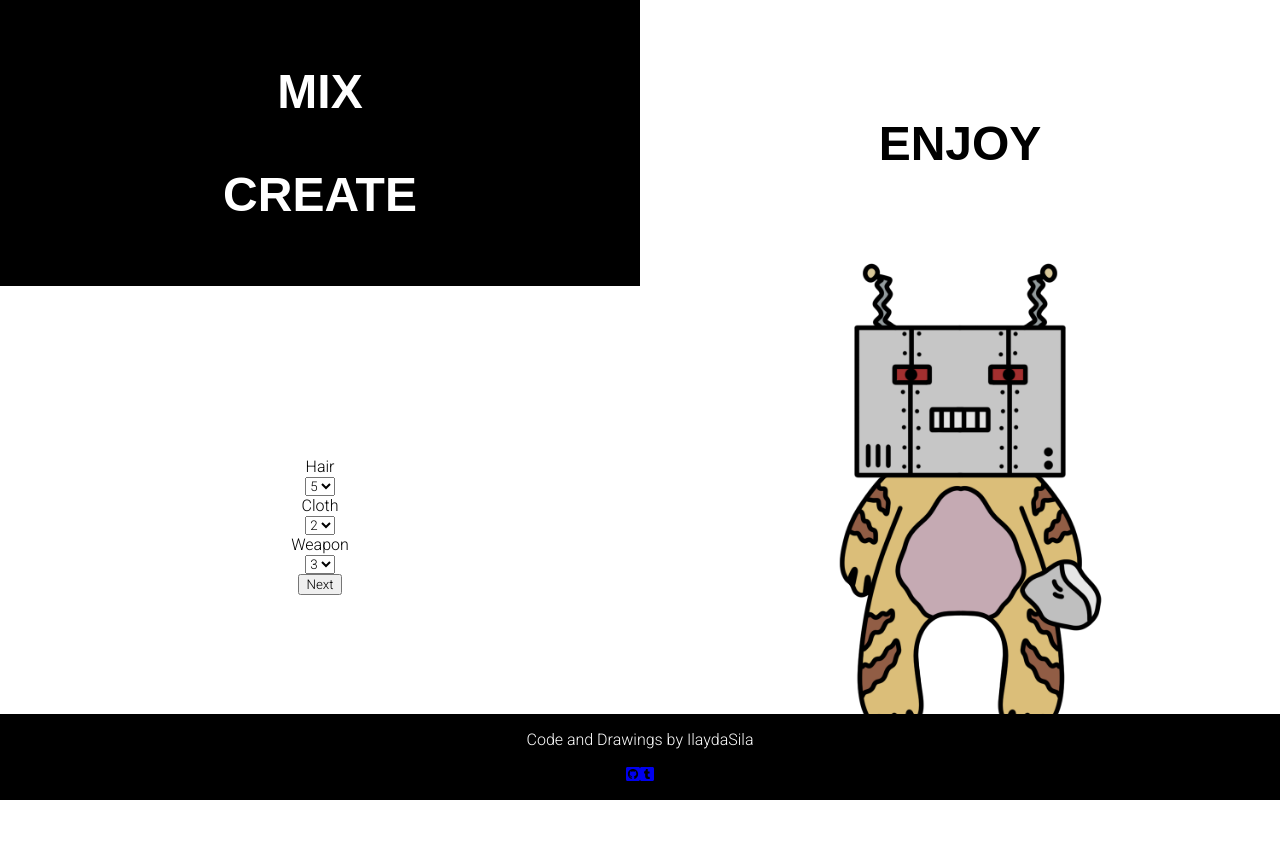
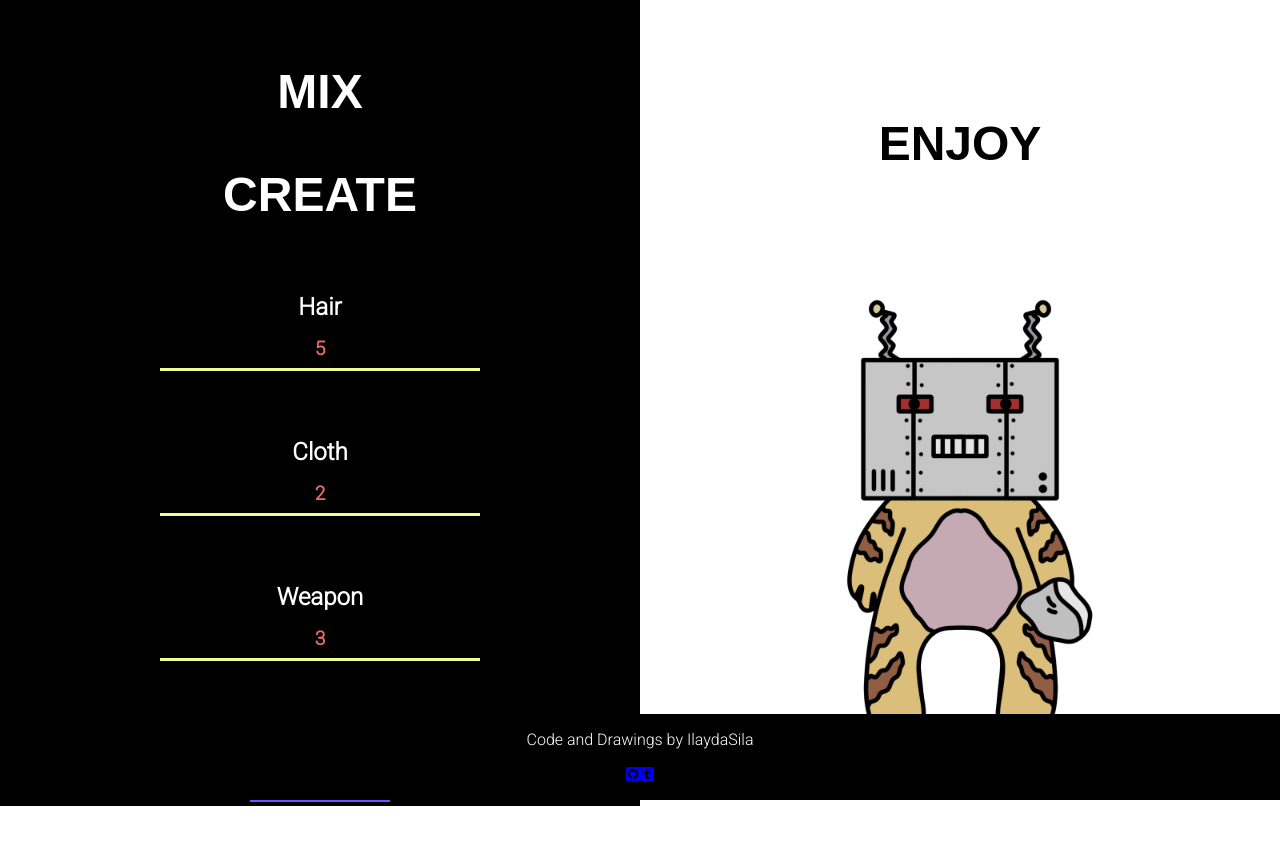
Before and after one commit to ilaydasila/necessary-characters, a React (Create React App) app: page / in a window 1280 px wide. Built offline with nearby package versions, Linux system fonts and the light colour scheme; a web font is replaced by a local one.

Commit message:
styling improvements

```diff
--- /dev/null
+++ b/src/Form.js
@@ -0,0 +1,7 @@
+import React from "react";
+
+import "./form.scss";
+
+export default function Form({ children, onSubmit }) {
+  return <form onSubmit={onSubmit}>{children}</form>;
+}
--- a/src/characterImage.scss
+++ b/src/characterImage.scss
@@ -5,5 +5,7 @@
   img {
     width: 50%;
     position: absolute;
+    max-width: 600px;
+    min-width: 300px;
   }
 }
--- /dev/null
+++ b/src/form.scss
@@ -0,0 +1,84 @@
+@import "./global.scss";
+
+form {
+  label {
+    font-size: 1.5rem;
+    font-weight: 800;
+    color: $white;
+  }
+
+  .input-container {
+    margin: 15px;
+  }
+
+  select {
+    -webkit-appearance: none;
+    -webkit-appearance: none;
+    -webkit-appearance: none;
+    -moz-appearance: none;
+    text-align: center;
+    text-align-last: center;
+    color: #ec6f66;
+    font-size: 1.2rem;
+    font-weight: 600;
+    width: 320px;
+    padding: 8px 0;
+    margin: 8px 0 52px;
+    border: none;
+    outline: none;
+    background: none;
+    border-bottom: 3px solid #efff91;
+    cursor: pointer;
+    transition: 0.2s;
+    &:hover {
+      color: #efff91;
+    }
+  }
+
+  select option {
+    background-color: $black;
+  }
+
+  input {
+    text-align: center;
+    text-align-last: center;
+    color: #ec6f66;
+    font-size: 1.2rem;
+    width: 320px;
+    padding: 8px 0;
+    margin: 8px 0 52px;
+    border: none;
+    outline: none;
+    background: none;
+    border-bottom: 3px solid #efff91;
+    cursor: pointer;
+  }
+}
+
+.name {
+  color: #ec6f66;
+  font-size: 3rem;
+  font-weight: 800;
+  text-transform: uppercase;
+  transition: 0.4s;
+  cursor: default;
+  &:hover {
+    color: #efff91;
+  }
+}
+
+button {
+  background: rgba(0, 0, 0, 0.5);
+  border: 2px solid #754fff;
+  color: white;
+  padding: 10px 35px;
+  font-size: 2rem;
+  font-weight: 800;
+  cursor: pointer;
+  margin: 12px 0;
+  transition: 0.4s;
+
+  &:hover {
+    border: 2px solid #ff71e0;
+  }
+}
--- a/src/main.scss
+++ b/src/main.scss
@@ -1,6 +1,9 @@
+@import "./global.scss";
+
 #wrapper {
   display: flex;
   flex-direction: row;
+  height: 65vh;
 }
 
 #left {
@@ -9,9 +12,9 @@
   flex: 1;
   align-items: center;
   justify-content: center;
+  background-color: $black;
 }
 
 #right {
   flex: 1;
-  height: 60vh;
 }
--- a/src/stepsAndResult/Result.js
+++ b/src/stepsAndResult/Result.js
@@ -2,13 +2,15 @@ import React from "react";
 import { useSelector } from "react-redux";
 
 import { Link } from "react-router-dom";
+
+import "./result.scss";
 
 export const Result = () => {
   const state = useSelector((state) => state.name);
 
   return (
     <>
-      <p>{state}</p>
+      <p className='name'>{state}</p>
       <Link to='/'>
         <button>Start Again</button>
       </Link>
--- a/src/stepsAndResult/Step1.js
+++ b/src/stepsAndResult/Step1.js
@@ -3,6 +3,7 @@ import { useDispatch, useSelector } from "react-redux";
 import { useHistory } from "react-router-dom";
 import { useForm } from "react-hook-form";
 import { chooseHair, chooseCloth, chooseWeapon } from "../rootSlice";
+import Form from "../Form";
 
 export const Step1 = () => {
   const dispatch = useDispatch();
@@ -24,7 +25,7 @@ export const Step1 = () => {
   };
 
   return (
-    <form onSubmit={handleSubmit(onSubmit)}>
+    <Form onSubmit={handleSubmit(onSubmit)}>
       <div className='input-container'>
         <label htmlFor='hair'>Hair</label>
         <br />
@@ -77,6 +78,6 @@ export const Step1 = () => {
         </select>
       </div>
       <button>Next</button>
-    </form>
+    </Form>
   );
 };
--- a/src/stepsAndResult/Step2.js
+++ b/src/stepsAndResult/Step2.js
@@ -3,6 +3,7 @@ import { useDispatch, useSelector } from "react-redux";
 import { useHistory } from "react-router-dom";
 import { useForm } from "react-hook-form";
 import { chooseName } from "../rootSlice";
+import Form from "../Form";
 
 export const Step2 = () => {
   const dispatch = useDispatch();
@@ -17,14 +18,15 @@ export const Step2 = () => {
     history.push("/result");
   };
   return (
-    <form onSubmit={handleSubmit(onSubmit)}>
+    <Form onSubmit={handleSubmit(onSubmit)}>
       <div>
         <label htmlFor='name'>
           Name<br></br>
         </label>
         <input id='name' name='name' ref={register} type='text'></input>
+        <br />
         <button>Finish</button>
       </div>
-    </form>
+    </Form>
   );
 };
--- /dev/null
+++ b/src/stepsAndResult/result.scss
@@ -0,0 +1,11 @@
+.name {
+  color: #ec6f66;
+  font-size: 3rem;
+  font-weight: 800;
+  text-transform: uppercase;
+  transition: 0.4s;
+  cursor: default;
+  &:hover {
+    color: #efff91;
+  }
+}
```
